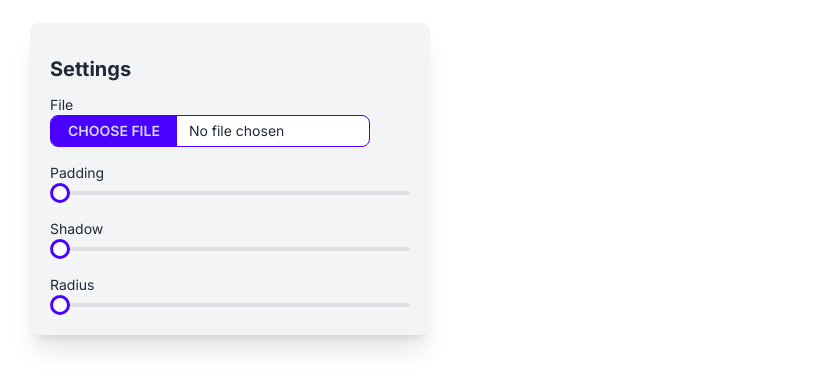
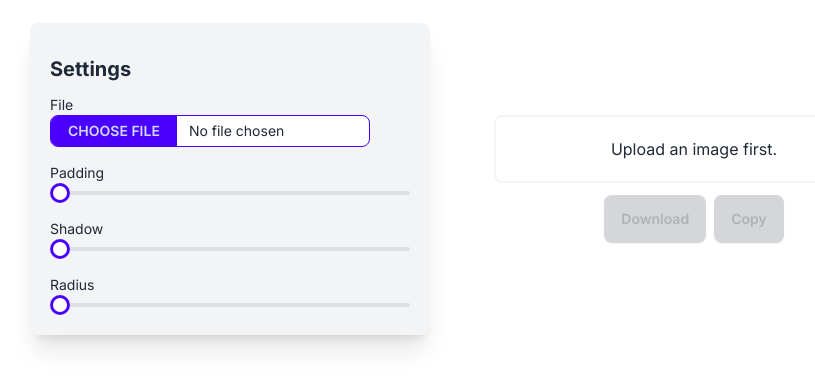
Before and after one commit to RemiLisciandra/elevation-generator-image, a Next.js app: page / in a window 1280 px wide. Shown: the part 221-610 px from the top of the page, without its empty margins (178-993 px from the left). Built offline with nearby package versions, Linux system fonts and the light colour scheme.

Commit message:
Légère correction, mais l'image dl est tjrs sans contenu

```diff
--- a/app/components/image/ImageForm.jsx
+++ b/app/components/image/ImageForm.jsx
@@ -7,7 +7,7 @@ import { renderPNG } from "@/app/utils/render-png";
 
 export const ImageForm = ({ image, settings }) => {
   return (
-    <form className="w-full" style={{ display: image ? "block" : "none" }}>
+    <form className="w-full">
       {image ? <ImageGenerator {...image} settings={settings} /> : <NoImage />}
       <div className="gap-2 flex justify-center mt-3">
         <Button
```
